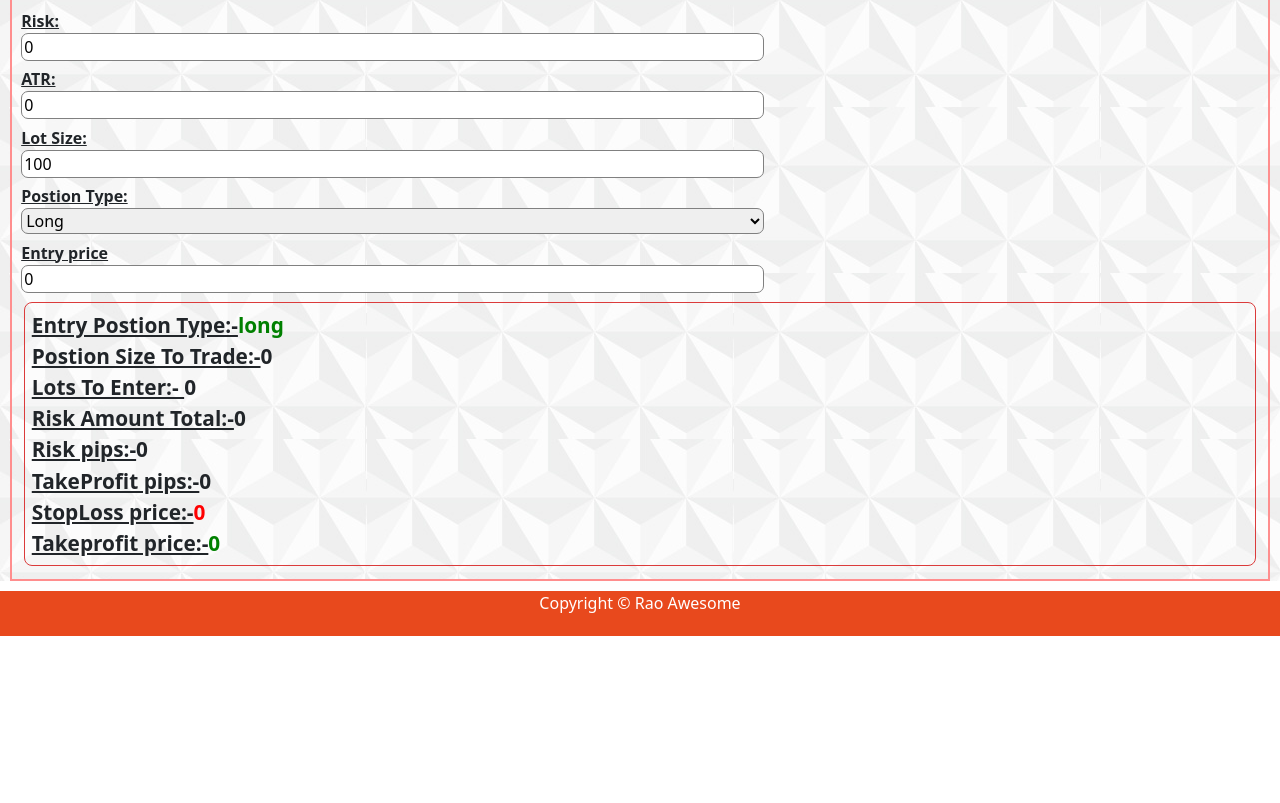
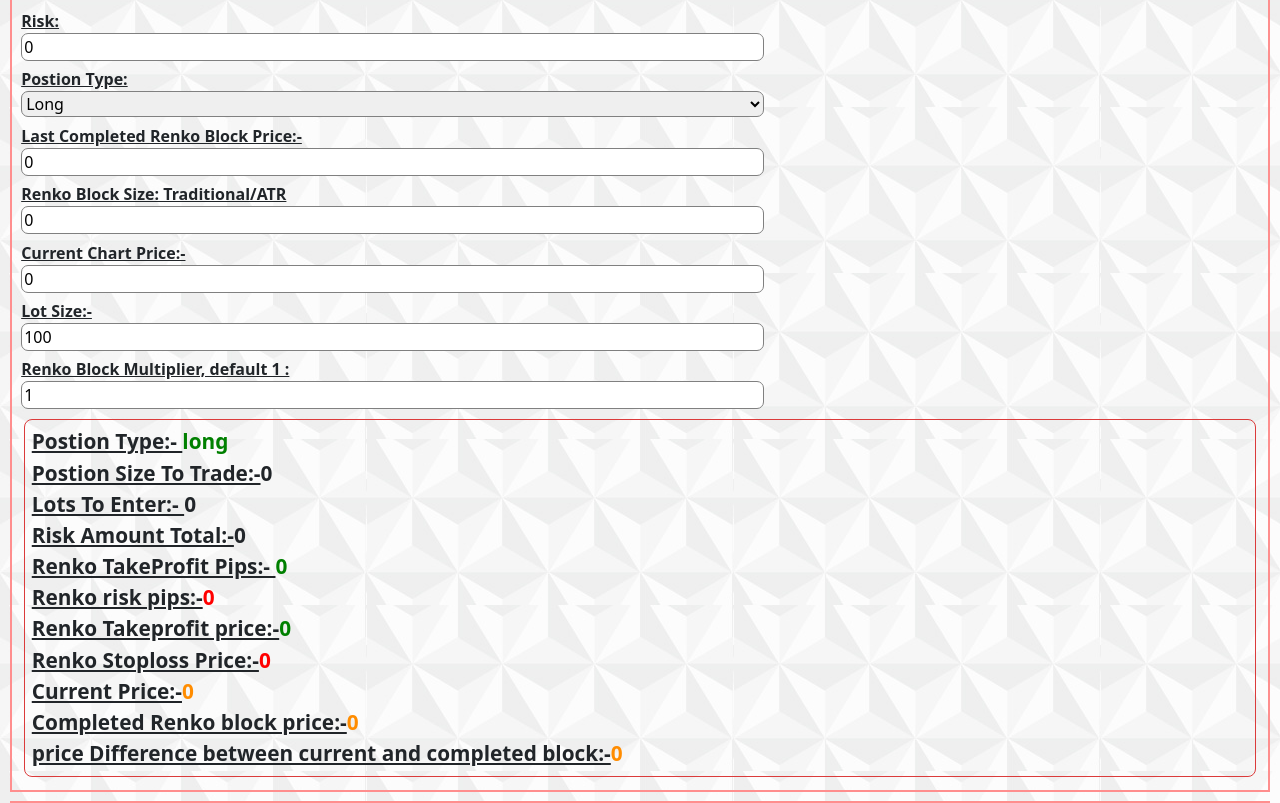
Before and after one commit to parameshwarao/raosblogs, an Angular app: page /tools in a window 1280 px wide. Shown: the part 2643-3446 px from the top of the page. Before the commit the page ends 3279 px from the top, so only its background shows below. Built offline with nearby package versions, Linux system fonts and the light colour scheme.

Commit message:
renko trade using future functionality

```diff
--- a/src/app/tools-module/risk-mangement/risk-mangement.component.html
+++ b/src/app/tools-module/risk-mangement/risk-mangement.component.html
@@ -337,6 +337,115 @@
 </div>
 <!--Renko price Watch Calulator-->
 
+<!--Renko trade future risk calculator-->
+<div class="tools-block">
+  <h3 class="trade-type">Renko:- trade futures using renko chart</h3>
+
+  <div class="input_bloc">
+    <div>
+      <span class="inputLabel">Risk: </span>
+    </div>
+    <input class="inputbox" type="number" [(ngModel)]="riskAmount" (change)="calculateRenkoFuture()" />
+  </div>
+
+  <div class="input_bloc">
+    <div>
+      <span class="inputLabel">Postion Type: </span>
+    </div>
+    <select class="inputbox" [(ngModel)]="LastCompletedBlockType" (change)="calculateRenkoFuture()">
+      <option Value="long">Long</option>
+      <option Value="short">Short</option>
+    </select>
+  </div>
+
+
+  <div class="input_bloc">
+    <div>
+      <span class="inputLabel">Last Completed Renko Block Price:- </span>
+    </div>
+    <div>
+      <input class="inputbox" type="number" [(ngModel)]="LastCompletedBlockPrice" (change)="calculateRenkoFuture()" />
+    </div>
+  </div>
+
+  <div class="input_bloc">
+    <div>
+      <span class="inputLabel">Renko Block Size: Traditional/ATR </span>
+    </div>
+    <div>
+      <input class="inputbox" type="number" [(ngModel)]="renkoBlockSize" (change)="calculateRenkoFuture()" />
+    </div>
+  </div>
+
+  <div class="input_bloc">
+    <div>
+      <span class="inputLabel">Current Chart Price:- </span>
+    </div>
+    <div>
+      <input class="inputbox" type="number" [(ngModel)]="CurrentPrice" (change)="calculateRenkoFuture()" />
+    </div>
+  </div>
+
+  <div class="input_bloc">
+    <div>
+      <span class="inputLabel">Lot Size:- </span>
+    </div>
+    <div>
+      <input class="inputbox" type="number" [(ngModel)]="lotSize" (change)="calculateRenkoFuture()" />
+    </div>
+  </div>
+
+  <div class="input_bloc">
+    <div>
+      <span class="inputLabel">Renko Block Multiplier, default 1 : </span>
+    </div>
+    <div>
+      <input class="inputbox" type="number" [(ngModel)]="renkoBlockMultiplier" (change)="calculateRenkoFuture()" />
+    </div>
+  </div>
+
+  <div class="calculation-block">
+    <div>
+      <span class="displayLabel">Postion Type:- </span><span [ngClass]="{'stoploss': LastCompletedBlockType === 'short', 'takeProfit' : LastCompletedBlockType === 'long' }">{{LastCompletedBlockType}}</span>
+    </div>
+    <div>
+      <span class="displayLabel">Postion Size To Trade:-</span><span class="calculatedValueDisplay">{{postionToEnter}}</span>
+    </div>
+    <div>
+      <span class="displayLabel">Lots To Enter:- </span><span class="calculatedValueDisplay">{{lotsToEnter}}</span>
+    </div>
+    <div>
+      <span class="displayLabel">Risk Amount Total:-</span><span class="calculatedValueDisplay">{{actualRisk}}</span>
+    </div>
+    <div>
+      <span class="displayLabel">Renko TakeProfit Pips:- </span><span class="takeProfit">{{renkoTrendPips}}</span>
+    </div>
+    <div>
+      <span class="displayLabel">Renko risk pips:-</span><span class="stoploss">{{renkoReversalPips}}</span>
+    </div>
+    <div>
+      <span class="displayLabel">Renko Takeprofit price:-</span><span class="takeProfit">{{renkoTrendPrice}}</span>
+    </div>
+    <div>
+      <span class="displayLabel">Renko Stoploss Price:-</span><span class="stoploss">{{renkoReversalPrice}}</span>
+    </div>
+
+    <div>
+      <span class="displayLabel">Current Price:-</span><span class="renkoInfo">{{CurrentPrice}}</span>
+    </div>
+    <div>
+      <span class="displayLabel">Completed Renko block price:-</span><span class="renkoInfo">{{LastCompletedBlockPrice}}</span>
+    </div>
+    <div>
+      <span class="displayLabel">price Difference between current and completed block:-</span><span class="renkoInfo">{{spreadDifference}}</span>
+    </div>
+
+  </div>
+
+</div>
+
+<!--Renko trade future risk calculator-->
+
 
 <!--trade using Futures-->
 
--- a/src/app/tools-module/risk-mangement/risk-mangement.component.ts
+++ b/src/app/tools-module/risk-mangement/risk-mangement.component.ts
@@ -164,6 +164,42 @@
       this.option_lotsToEnter * this.lotSize * this.option_riskATRPips;
   }
 
+  calculateRenkoFuture(){
+    if (this.LastCompletedBlockType == "long") {
+      //calculate pips
+      this.renkoTrendPips = (this.renkoBlockSize) * this.renkoBlockMultiplier;
+      this.renkoReversalPips = (2 * this.renkoBlockSize) * this.renkoBlockMultiplier;
+
+      //calculate price
+      this.renkoTrendPrice = this.LastCompletedBlockPrice + this.renkoTrendPips;
+      this.renkoReversalPrice = this.LastCompletedBlockPrice - this.renkoReversalPips;
+
+
+
+    }
+    else if (this.LastCompletedBlockType == "short") {
+      //calculate pips
+      this.renkoTrendPips = (this.renkoBlockSize) * this.renkoBlockMultiplier;
+      this.renkoReversalPips = (2 * this.renkoBlockSize) * this.renkoBlockMultiplier;
+
+
+      //calculate price
+      this.renkoTrendPrice = this.LastCompletedBlockPrice - this.renkoTrendPips;
+      this.renkoReversalPrice = this.LastCompletedBlockPrice + this.renkoReversalPips;
+
+
+    }
+
+    this.spreadDifference = this.CurrentPrice - this.LastCompletedBlockPrice;
+
+    this.riskATR = this.renkoReversalPips;
+    this.pipRate = this.riskAmount / this.riskATR;
+    this.lotsToEnter = this.pipRate / this.lotSize;
+    this.postionToEnter = Math.floor(this.lotsToEnter);
+    this.actualRisk = this.postionToEnter * this.lotSize * this.riskATR;
+
+  }
+
   constructor() { }
 
   ngOnInit(): void {
```
